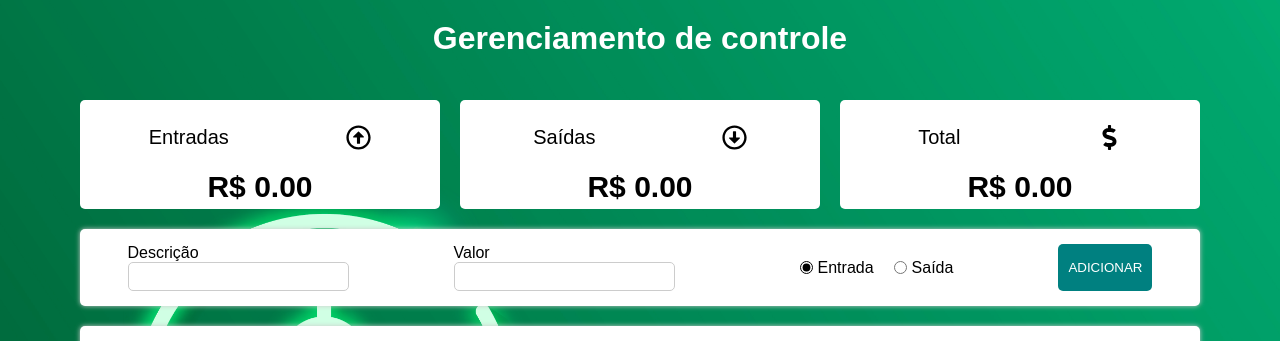
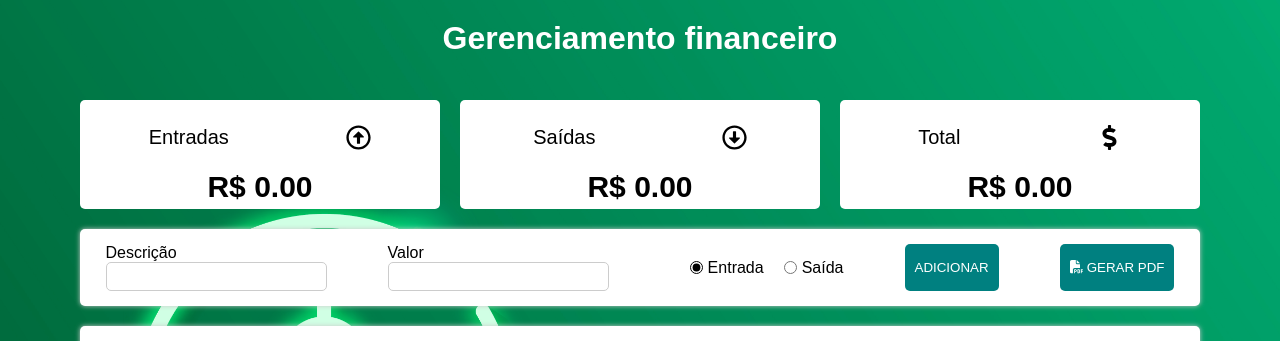
Before and after one commit to KaiokkFernandes/FinanceManager, a React (Create React App) app in the folder Front/profinance/: page / in a window 1280 px wide. Shown: the top 341 px of the page. Built offline with nearby package versions, Linux system fonts and the light colour scheme; no server answers.

Commit message:
Update header title and fix delete transaction endpoint

```diff
--- a/Front/profinance/package.json
+++ b/Front/profinance/package.json
@@ -3,10 +3,15 @@
   "version": "0.1.0",
   "private": true,
   "dependencies": {
+    "@fortawesome/fontawesome-free": "^6.5.1",
+    "@fortawesome/fontawesome-svg-core": "^6.5.1",
+    "@fortawesome/free-solid-svg-icons": "^6.5.1",
+    "@fortawesome/react-fontawesome": "^0.2.0",
     "@testing-library/jest-dom": "^5.17.0",
     "@testing-library/react": "^13.4.0",
     "@testing-library/user-event": "^13.5.0",
     "axios": "^1.6.7",
+    "pdfmake": "^0.2.9",
     "react": "^18.2.0",
     "react-dom": "^18.2.0",
     "react-icons": "^5.0.1",
--- a/Front/profinance/src/App.js
+++ b/Front/profinance/src/App.js
@@ -95,7 +95,7 @@ const App = () => {
 
   const handleDeleteTransaction = async (id) => {
     try {
-      await axios.delete(`http://localhost:8800/delete/:id/${id}`);
+      await axios.delete(`http://localhost:8800/delete/${id}`);
 
       // Busque a lista atualizada de itens e o resumo financeiro
       getUsers();
--- a/Front/profinance/src/components/Form/index.js
+++ b/Front/profinance/src/components/Form/index.js
@@ -1,5 +1,8 @@
 import React, { useState } from "react";
 import * as C from "./styles";
+import { FontAwesomeIcon } from '@fortawesome/react-fontawesome';
+import { faFilePdf } from '@fortawesome/free-solid-svg-icons';
+
 
 const Form = ({ onAddTransaction }) => {
   const [desc, setDesc] = useState("");
@@ -61,7 +64,10 @@ const Form = ({ onAddTransaction }) => {
         />
         <C.Label htmlFor="rExpenses">Saída</C.Label>
       </C.RadioGroup>
-      <C.Button onClick={handleSave}>ADICIONAR</C.Button>
+         <C.Button onClick={handleSave}>ADICIONAR</C.Button>
+         <C.Button onClick={handleSave}>
+         <FontAwesomeIcon icon={faFilePdf} /> GERAR PDF
+         </C.Button>
     </C.Container>
   );
 };
--- a/Front/profinance/src/components/GridItem/Index.js
+++ b/Front/profinance/src/components/GridItem/Index.js
@@ -6,7 +6,6 @@ import {
   FaTrash,
 } from "react-icons/fa";
 
-// As propriedades devem corresponder às que estão sendo passadas para o componente.
 const GridItem = ({ description, value, entry, exit, onDelete, id }) => {
 
   const isExpense = !entry;
--- a/Front/profinance/src/components/Header/index.js
+++ b/Front/profinance/src/components/Header/index.js
@@ -5,7 +5,7 @@ const Header = () => {
   return (
     <C.Container>
       <C.Header>
-        <C.Title>Gerenciamento de controle</C.Title>
+        <C.Title>Gerenciamento financeiro</C.Title>
       </C.Header>
     </C.Container>
   );
```
Also changed, not shown: Front/profinance/src/components/Reports/relatorio.js (added), 1 other file (tests, documents, lock files or other folders).
